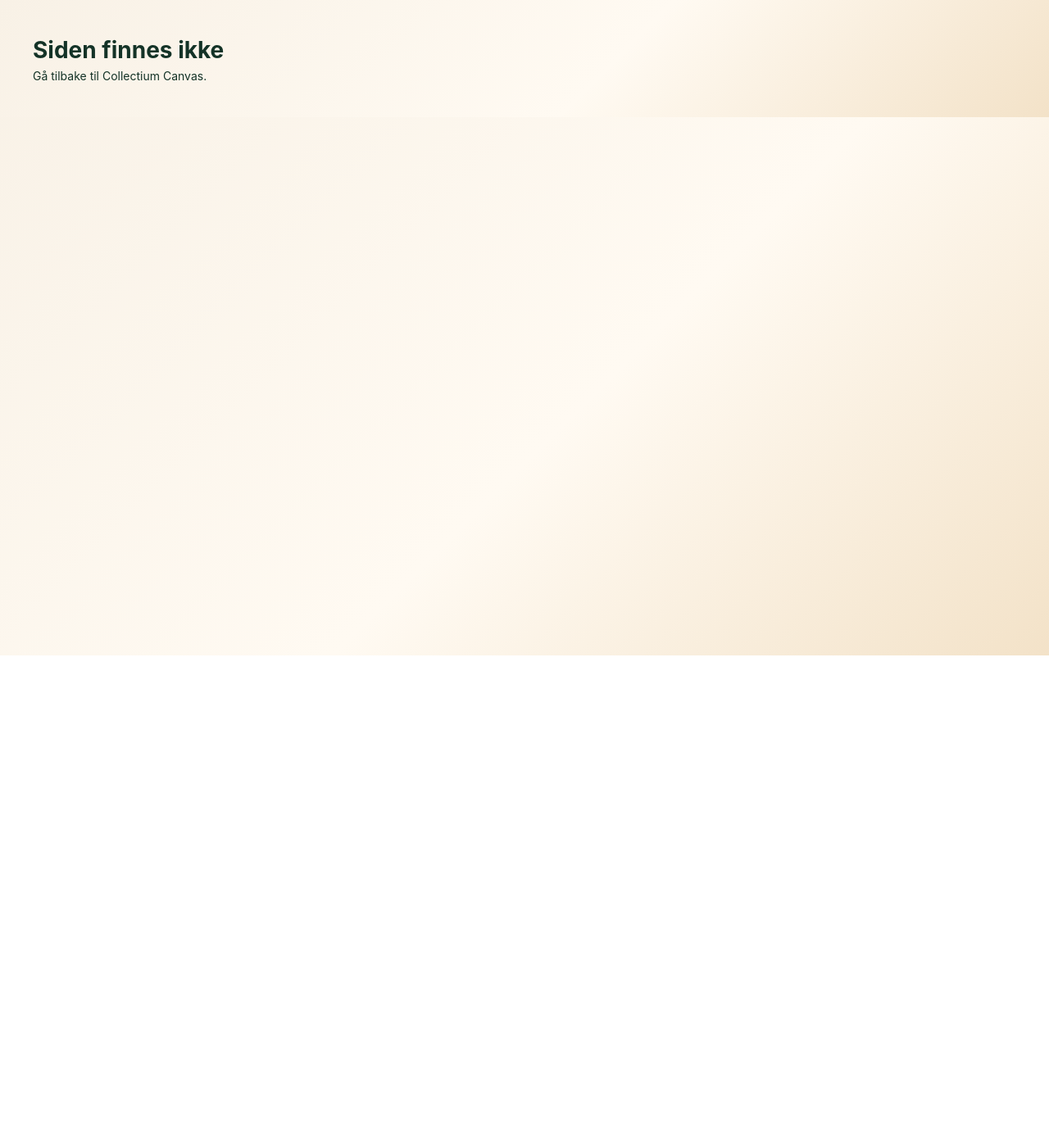
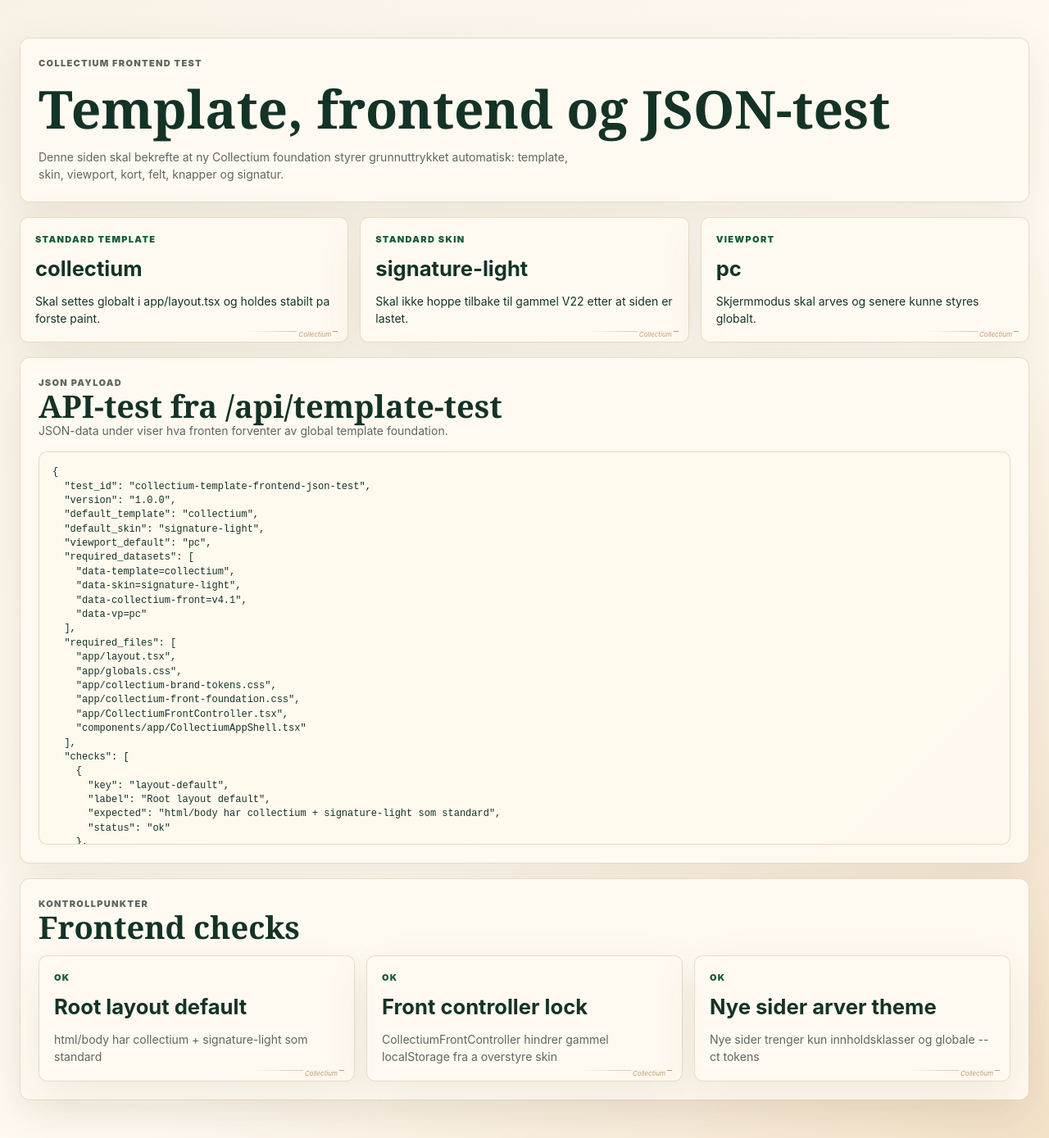
Before and after one commit to tsandvin/Collectium-, a Next.js app: page /template-test in a window 1280 px wide. Before the commit this address had no page. Shown: the whole page at 82% size. Before the commit the page ends 800 px from the top, so only its background shows below. Built offline with nearby package versions, Linux system fonts and the light colour scheme; no server answers.

Commit message:
Add Collectium template frontend JSON test

```diff
--- /dev/null
+++ b/app/api/template-test/route.ts
@@ -0,0 +1,67 @@
+/**
+ * Collectium Template Test API v1.0
+ *
+ * Definering/formal:
+ * JSON-endepunkt for kontroll av Collectium front foundation.
+ *
+ * Bruksomrade:
+ * Brukes av /template-test for a vise hvilke template-/skin-/viewport-verdier
+ * nye sider skal arve automatisk.
+ *
+ * Berorte DB-brytere/feature_keys:
+ * - frontend.template.json.read
+ * - frontend.theme.foundation.read
+ *
+ * Berorte sider/routes:
+ * - /api/template-test
+ * - /template-test
+ */
+
+import { NextResponse } from "next/server";
+
+export const dynamic = "force-dynamic";
+
+export async function GET() {
+  return NextResponse.json({
+    test_id: "collectium-template-frontend-json-test",
+    version: "1.0.0",
+    default_template: "collectium",
+    default_skin: "signature-light",
+    viewport_default: "pc",
+    required_datasets: [
+      "data-template=collectium",
+      "data-skin=signature-light",
+      "data-collectium-front=v4.1",
+      "data-vp=pc"
+    ],
+    required_files: [
+      "app/layout.tsx",
+      "app/globals.css",
+      "app/collectium-brand-tokens.css",
+      "app/collectium-front-foundation.css",
+      "app/CollectiumFrontController.tsx",
+      "components/app/CollectiumAppShell.tsx"
+    ],
+    checks: [
+      {
+        key: "layout-default",
+        label: "Root layout default",
+        expected: "html/body har collectium + signature-light som standard",
+        status: "ok"
+      },
+      {
+        key: "controller-lock",
+        label: "Front controller lock",
+        expected: "CollectiumFrontController hindrer gammel localStorage fra a overstyre skin",
+        status: "ok"
+      },
+      {
+        key: "new-page-inherits-theme",
+        label: "Nye sider arver theme",
+        expected: "Nye sider trenger kun innholdsklasser og globale --ct tokens",
+        status: "ok"
+      }
+    ],
+    generated_at: new Date().toISOString()
+  });
+}
--- /dev/null
+++ b/app/template-test/page.tsx
@@ -0,0 +1,149 @@
+/**
+ * Collectium Template Test Page v1.0
+ *
+ * Definering/formal:
+ * Kontrollside for a teste at globalt Collectium-template, skin, viewport og grunnleggende
+ * frontend-uttrykk blir brukt automatisk pa nye sider.
+ *
+ * Bruksomrade:
+ * Legges pa /template-test og viser aktivt html/body dataset, JSON-konfigurasjon,
+ * kort, felt, knapper, signatur, responsive grid og API-status.
+ *
+ * Berorte DB-brytere/feature_keys:
+ * - frontend.template.test.view
+ * - frontend.theme.foundation.read
+ * - frontend.template.json.read
+ *
+ * Berorte sider/routes:
+ * - /template-test
+ * - /api/template-test
+ */
+
+import styles from "./template-test.module.css";
+
+type TemplateTestPayload = {
+  test_id: string;
+  version: string;
+  default_template: string;
+  default_skin: string;
+  viewport_default: string;
+  required_datasets: string[];
+  checks: Array<{
+    key: string;
+    label: string;
+    expected: string;
+    status: "ok" | "warning" | "missing";
+  }>;
+};
+
+async function getTemplateTest(): Promise<TemplateTestPayload> {
+  const fallback: TemplateTestPayload = {
+    test_id: "collectium-template-frontend-json-test",
+    version: "1.0.0",
+    default_template: "collectium",
+    default_skin: "signature-light",
+    viewport_default: "pc",
+    required_datasets: [
+      "data-template=collectium",
+      "data-skin=signature-light",
+      "data-collectium-front=v4.1",
+      "data-vp=pc"
+    ],
+    checks: [
+      {
+        key: "css-foundation",
+        label: "Global foundation CSS",
+        expected: "app/collectium-front-foundation.css er lastet i app/layout.tsx",
+        status: "ok"
+      },
+      {
+        key: "brand-tokens",
+        label: "Brand tokens",
+        expected: "app/collectium-brand-tokens.css er lastet i app/layout.tsx",
+        status: "ok"
+      },
+      {
+        key: "new-page-inherits-theme",
+        label: "Nye sider arver design",
+        expected: "Denne siden bruker kun lokale innholdsklasser og globale --ct tokens",
+        status: "ok"
+      }
+    ]
+  };
+
+  try {
+    const baseUrl = process.env.NEXT_PUBLIC_SITE_URL || process.env.VERCEL_URL;
+    const url = baseUrl
+      ? `${baseUrl.startsWith("http") ? baseUrl : `https://${baseUrl}`}/api/template-test`
+      : "http://localhost:3000/api/template-test";
+    const response = await fetch(url, { cache: "no-store" });
+    if (!response.ok) return fallback;
+    return (await response.json()) as TemplateTestPayload;
+  } catch {
+    return fallback;
+  }
+}
+
+export default async function TemplateTestPage() {
+  const data = await getTemplateTest();
+
+  return (
+    <main className={styles.templateTestPage} data-feature-key="frontend.template.test.view">
+      <section className={styles.hero}>
+        <p className={styles.kicker}>Collectium frontend test</p>
+        <h1>Template, frontend og JSON-test</h1>
+        <p>
+          Denne siden skal bekrefte at ny Collectium foundation styrer grunnuttrykket automatisk:
+          template, skin, viewport, kort, felt, knapper og signatur.
+        </p>
+      </section>
+
+      <section className={styles.grid}>
+        <article className="ct-card">
+          <span className={styles.label}>Standard template</span>
+          <strong>{data.default_template}</strong>
+          <p>Skal settes globalt i app/layout.tsx og holdes stabilt pa forste paint.</p>
+        </article>
+
+        <article className="ct-card">
+          <span className={styles.label}>Standard skin</span>
+          <strong>{data.default_skin}</strong>
+          <p>Skal ikke hoppe tilbake til gammel V22 etter at siden er lastet.</p>
+        </article>
+
+        <article className="ct-card">
+          <span className={styles.label}>Viewport</span>
+          <strong>{data.viewport_default}</strong>
+          <p>Skjermmodus skal arves og senere kunne styres globalt.</p>
+        </article>
+      </section>
+
+      <section className={styles.panel}>
+        <div>
+          <p className={styles.kicker}>JSON payload</p>
+          <h2>API-test fra /api/template-test</h2>
+          <p>
+            JSON-data under viser hva fronten forventer av global template foundation.
+          </p>
+        </div>
+        <pre>{JSON.stringify(data, null, 2)}</pre>
+      </section>
+
+      <section className={styles.panel}>
+        <div>
+          <p className={styles.kicker}>Kontrollpunkter</p>
+          <h2>Frontend checks</h2>
+        </div>
+        <div className={styles.checkGrid}>
+          {data.checks.map((check) => (
+            <article className="ct-card" key={check.key} data-status={check.status}>
+              <span className={styles.status}>{check.status}</span>
+              <strong>{check.label}</strong>
+              <p>{check.expected}</p>
+            </article>
+          ))}
+        </div>
+      </section>
+    </main>
+  );
+}
--- /dev/null
+++ b/app/template-test/template-test.module.css
@@ -0,0 +1,96 @@
+.templateTestPage {
+  display: grid;
+  gap: 18px;
+  width: min(1480px, calc(100vw - 48px));
+  margin: 0 auto;
+  padding: clamp(22px, 4vw, 46px) 0;
+  color: var(--ct-text, #143327);
+}
+
+.hero,
+.panel {
+  position: relative;
+  display: grid;
+  gap: 14px;
+  padding: var(--ct-card-pad, 22px);
+  border: 1px solid var(--ct-card-border, var(--ct-border));
+  border-radius: var(--ct-card-radius, 12px);
+  background: var(--ct-card-bg, var(--ct-panel));
+  box-shadow: var(--ct-shadow, 0 18px 54px rgba(92, 61, 20, 0.09));
+}
+
+.hero h1,
+.panel h2 {
+  margin: 0;
+  font-family: var(--ct-heading-font, Georgia, serif);
+  line-height: 1.04;
+}
+
+.hero h1 {
+  font-size: clamp(32px, 5vw, 72px);
+}
+
+.panel h2 {
+  font-size: clamp(22px, 3vw, 38px);
+}
+
+.hero p,
+.panel p {
+  max-width: 76ch;
+  margin: 0;
+  color: var(--ct-muted, #5f675f);
+  line-height: 1.55;
+}
+
+.kicker,
+.label,
+.status {
+  color: var(--ct-accent, #145c38);
+  font-size: 11px;
+  font-weight: 900;
+  letter-spacing: 0.12em;
+  text-transform: uppercase;
+}
+
+.grid,
+.checkGrid {
+  display: grid;
+  grid-template-columns: repeat(3, minmax(0, 1fr));
+  gap: 14px;
+}
+
+.grid article,
+.checkGrid article {
+  display: grid;
+  gap: 9px;
+  padding: var(--ct-card-pad, 18px);
+}
+
+.grid strong,
+.checkGrid strong {
+  font-size: clamp(18px, 2vw, 28px);
+}
+
+.panel pre {
+  overflow: auto;
+  max-height: 480px;
+  margin: 0;
+  padding: 16px;
+  border: 1px solid var(--ct-border, rgba(161, 122, 58, 0.24));
+  border-radius: 10px;
+  color: var(--ct-text, #143327);
+  background: color-mix(in srgb, var(--ct-panel, #fff8ed) 84%, transparent);
+  font-size: 12px;
+  line-height: 1.45;
+}
+
+@media (max-width: 900px) {
+  .templateTestPage {
+    width: min(100% - 24px, 720px);
+  }
+
+  .grid,
+  .checkGrid {
+    grid-template-columns: 1fr;
+  }
+}
```
Also changed, not shown: 1 other file (tests, documents, lock files or other folders).
